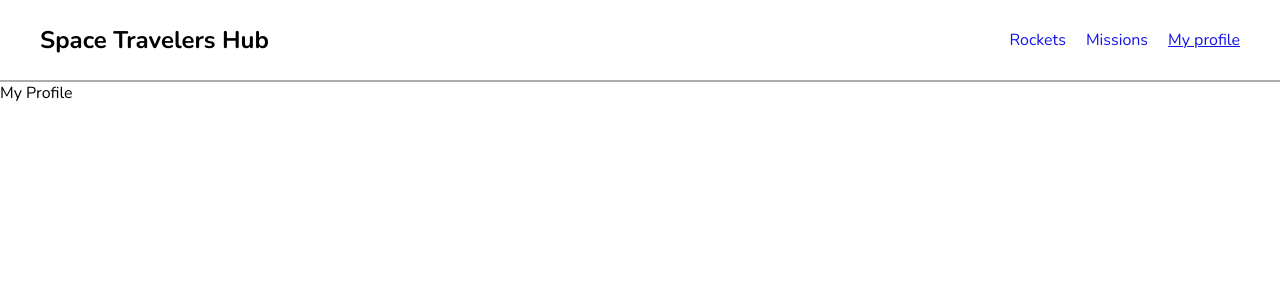
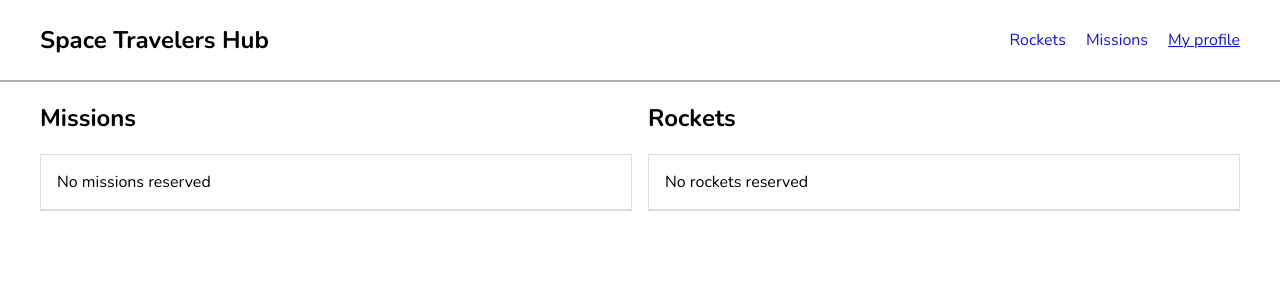
Before and after one commit to Baayeh/space-traveler, a React (Create React App) app: page /profile in a window 1280 px wide. Shown: the top 300 px of the page. Built offline with nearby package versions, Linux system fonts and the light colour scheme.

Commit message:
Display reserved missions in profile

```diff
--- a/src/App.css
+++ b/src/App.css
@@ -115,8 +115,8 @@ tbody tr td:nth-child(4) {
   text-align: center;
 }
 
-tbody tr button.join-btn,
-tbody tr button.leave-btn {
+button.join-btn,
+button.leave-btn {
   cursor: pointer;
   border: none;
   padding: 0.5rem 1rem;
@@ -132,11 +132,43 @@ tbody tr button.join-btn:hover {
   background-color: rgb(114, 226, 189);
 }
 
-tbody tr button.leave-btn {
+button.leave-btn {
   background-color: rgb(255, 0, 0);
   color: #fff;
 }
 
-tbody tr button.leave-btn:hover {
+button.leave-btn:hover {
   background-color: rgb(213, 4, 4);
 }
+
+/*
+Profile Component
+*/
+div.profile-wrapper {
+  display: flex;
+  padding: 0 40px;
+  gap: 1rem;
+}
+
+section.mission-section {
+  width: 50%;
+}
+
+section.rockets-section {
+  width: 50%;
+}
+
+ul.reserved-mission-list {
+  list-style: none;
+  padding: 0;
+  margin: 0;
+  border: 1px solid #ddd;
+}
+
+ul.reserved-mission-list li {
+  border-bottom: 1px solid #ddd;
+  padding: 1rem;
+  display: flex;
+  justify-content: space-between;
+  align-items: center;
+}
--- a/src/pages/Missions.js
+++ b/src/pages/Missions.js
@@ -19,8 +19,10 @@ const Missons = () => {
   };
 
   useEffect(() => {
-    dispatch(fetchMission());
-  }, [dispatch]);
+    if (missions.length === 0) {
+      dispatch(fetchMission());
+    }
+  }, []);
 
   return (
     <div className="mission-wrapper">
--- a/src/pages/Profile.js
+++ b/src/pages/Profile.js
@@ -1,5 +1,60 @@
 import React from 'react';
+import { useSelector, useDispatch } from 'react-redux';
+import { leaveMission } from '../redux/missions/missionSlice';
 
-const Profile = () => <div>My Profile</div>;
+const Profile = () => {
+  const { missions } = useSelector((state) => state.mission);
+  const rockets = useSelector((state) => state.rockets);
+  const dispatch = useDispatch();
+
+  const exitMission = (id) => {
+    dispatch(leaveMission(id));
+  };
+
+  const reservedMissions = missions.filter(
+    (mission) => mission.reserved === true,
+  );
+
+  const reservedRockets = rockets.filter((rocket) => rocket.reserved === true);
+
+  return (
+    <div className="profile-wrapper">
+      <section className="mission-section">
+        <h2>Missions</h2>
+        <ul className="reserved-mission-list">
+          {reservedMissions.length === 0 && <li>No missions reserved</li>}
+          {reservedMissions
+            && reservedMissions.map((mission) => (
+              <li key={mission.mission_id}>
+                <span>{mission.mission_name}</span>
+                <div className="actions">
+                  <button type="button" className="leave-btn" onClick={() => exitMission(mission.mission_id)}>
+                    Leave Mission
+                  </button>
+                </div>
+              </li>
+            ))}
+        </ul>
+      </section>
+      <section className="rockets-section">
+        <h2>Rockets</h2>
+        <ul className="reserved-mission-list">
+          {reservedRockets.length === 0 && <li>No rockets reserved</li>}
+          {reservedRockets
+            && reservedRockets.map((rocket) => (
+              <li key={rocket.id}>
+                <span>{rocket.rocket_name}</span>
+                <div className="actions">
+                  <button type="button" className="leave-btn">
+                    Leave Mission
+                  </button>
+                </div>
+              </li>
+            ))}
+        </ul>
+      </section>
+    </div>
+  );
+};
 
 export default Profile;
--- a/src/redux/endpoints/rocketsApi.js
+++ b/src/redux/endpoints/rocketsApi.js
@@ -9,6 +9,7 @@ const rocketFetch = async () => {
     rockets_name: item.rocket_name,
     description: item.description,
     flickr_images: item.flickr_images[0],
+    reserved: false,
   }));
 };
 
```
